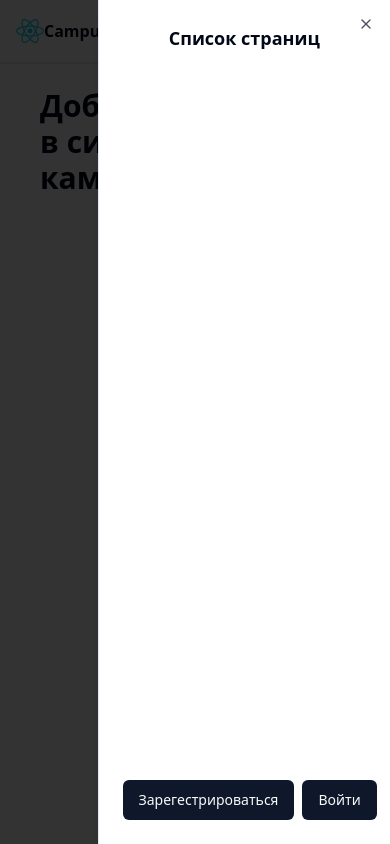
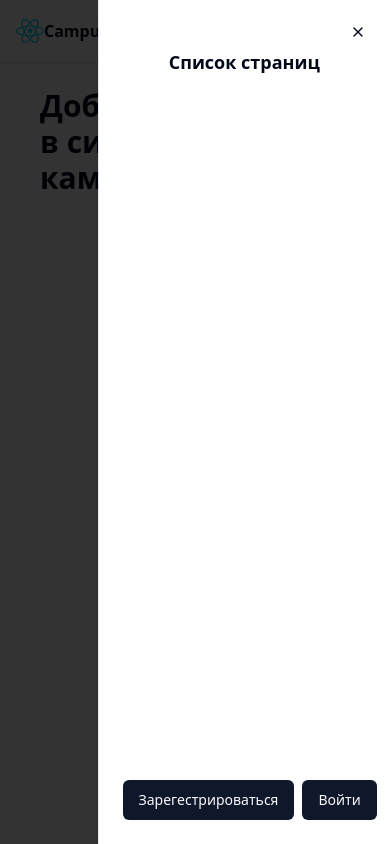
Before and after one commit to danax7/CampusCourses, a React (Vite) app: page / in a window 390 px wide. Both pictures are taken after a click on the button 362 px from the left and 28 px from the top of the page. Built offline with nearby package versions, Linux system fonts and the light colour scheme.

Commit message:
master :ocean: burger menu fix

```diff
--- a/src/components/common/MobileHeader/MobileHeader.tsx
+++ b/src/components/common/MobileHeader/MobileHeader.tsx
@@ -12,7 +12,7 @@ import { getNavigationLinksByUserRole } from "@/utils/helpers/getNavigationLinks
 import { useSelector } from "react-redux";
 import { Link } from "react-router-dom"
 import { useHeader } from "../Header/hooks/useHeader";
-import { MenuIcon } from "lucide-react";
+import { MenuIcon, X } from "lucide-react";
 import { useState } from "react";
 
 
@@ -32,6 +32,9 @@ export const MobileHeader = () => {
             </SheetTrigger>
             <SheetContent onInteractOutside={() => setSheetOpen(false)}>
                 <SheetHeader className='h-full'>
+                    <div className='flex justify-end'>
+                        <X className="h-4 w-4" onClick={() => setSheetOpen(false)}/>
+                    </div>
                 <SheetTitle>Список страниц</SheetTitle>
                 <SheetDescription className='h-full flex flex-col'>
                 <nav className='items-center text-sm flex-auto justify-between flex-col space-y-4 my-6 '>
@@ -62,6 +65,7 @@ export const MobileHeader = () => {
                         <Button>
                             <Link
                                 to={'/login'}
+                                onClick={() => setSheetOpen(false)}
                                 >
                                 <span>Войти</span>
                             </Link>
@@ -77,7 +81,7 @@ export const MobileHeader = () => {
                                 <span>{email}</span>
                             </Link>
                             </Button>
-                    <Button onClick={handleLogout}>
+                            <Button onClick={handleLogout} onClick={() => setSheetOpen(false)}>
                             <span>Выйти</span>
                         </Button>
                     </div>
--- a/src/components/ui/sheet.tsx
+++ b/src/components/ui/sheet.tsx
@@ -62,10 +62,10 @@ const SheetContent = React.forwardRef<
       {...props}
     >
       {children}
-      <SheetPrimitive.Close className="absolute right-4 top-4 rounded-sm opacity-70 ring-offset-background transition-opacity hover:opacity-100 focus:outline-none focus:ring-2 focus:ring-ring focus:ring-offset-2 disabled:pointer-events-none data-[state=open]:bg-secondary">
+      {/* <SheetPrimitive.Close className="absolute right-4 top-4 rounded-sm opacity-70 ring-offset-background transition-opacity hover:opacity-100 focus:outline-none focus:ring-2 focus:ring-ring focus:ring-offset-2 disabled:pointer-events-none data-[state=open]:bg-secondary">
         <X className="h-4 w-4" />
         <span className="sr-only">Close</span>
-      </SheetPrimitive.Close>
+      </SheetPrimitive.Close> */}
     </SheetPrimitive.Content>
   </SheetPortal>
 ))
```
Lines whose indentation alone changed are shown as unchanged.
